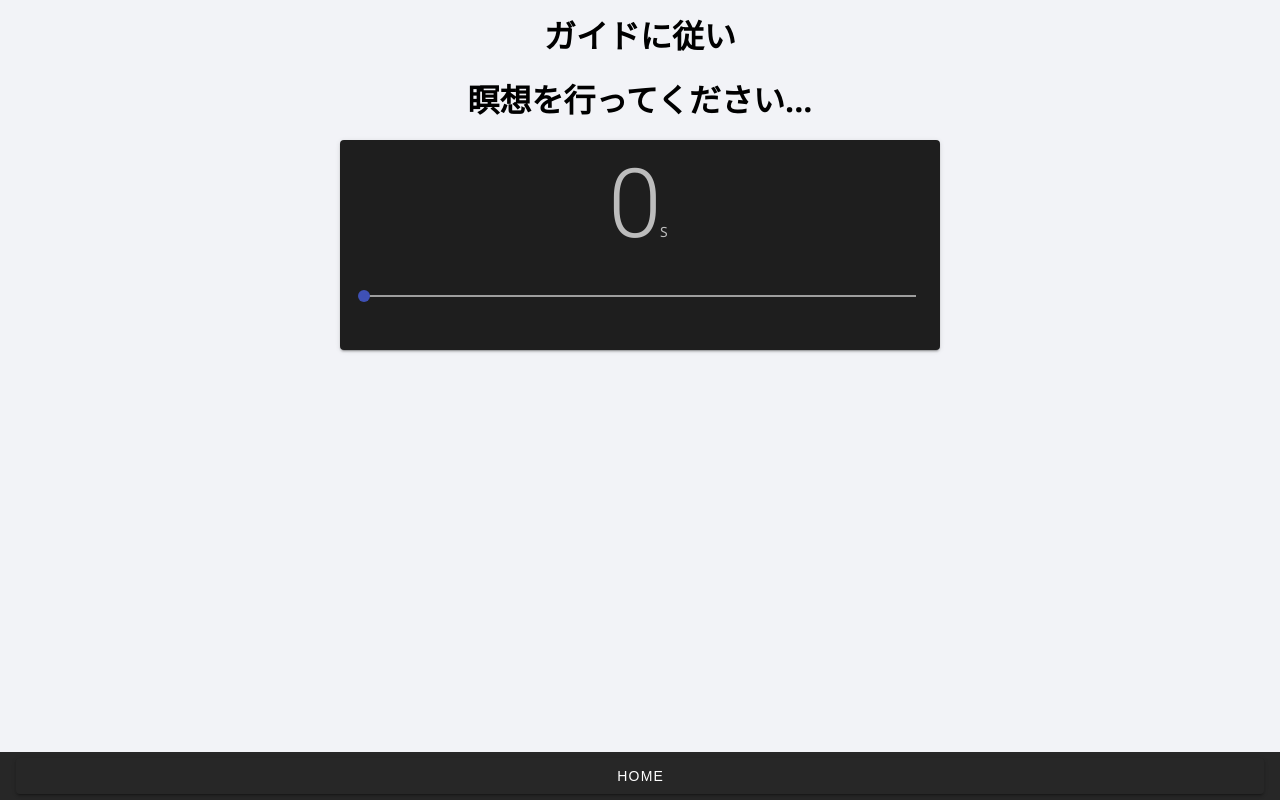
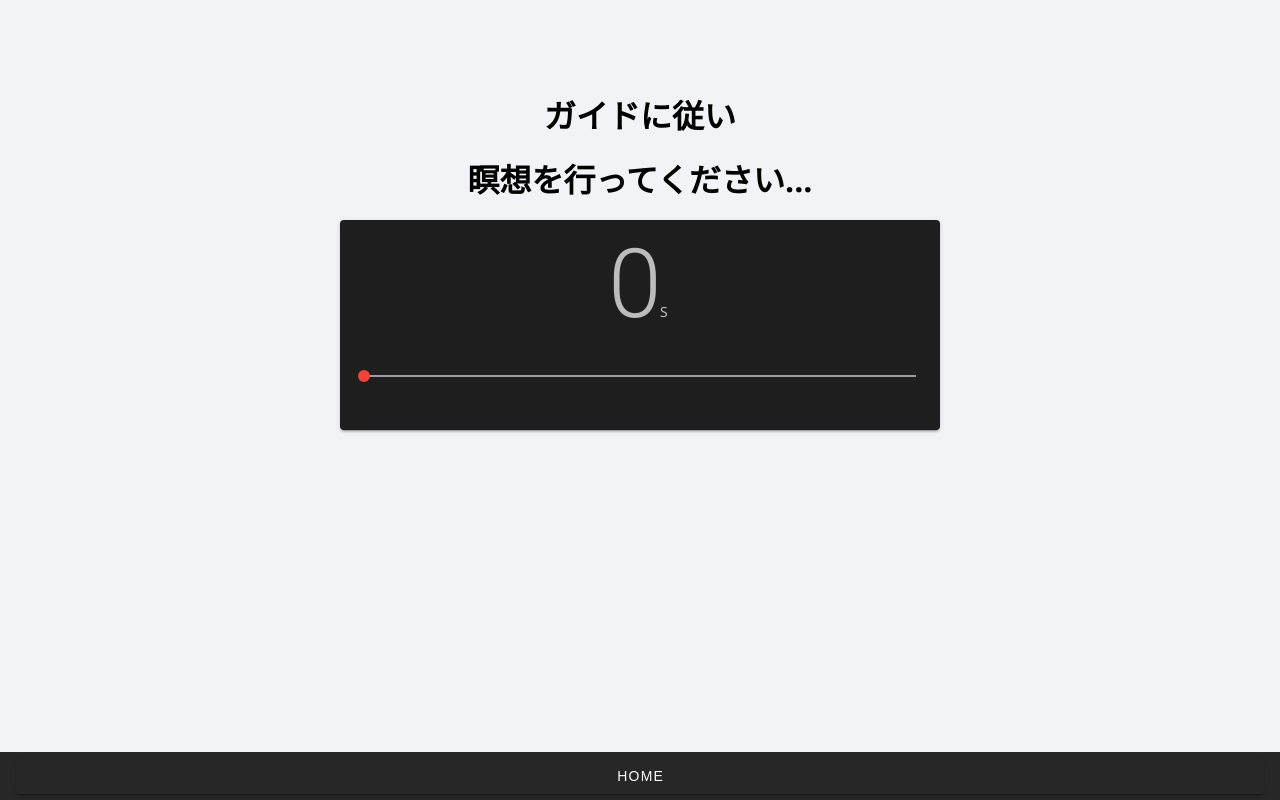
Before and after one commit to SystemEngineeringTeam/geekcamp-vol5, a Nuxt app in the folder front/: page /route/Medi2 in a window 1280 px wide. Built offline with nearby package versions, Linux system fonts and the light colour scheme.

Commit message:
形だけ完成

```diff
--- a/front/pages/route/Medi2.vue
+++ b/front/pages/route/Medi2.vue
@@ -1,6 +1,6 @@
 <template>
   <body>
-    <center class="all">
+    <center class="all pt-10 mt-10">
       <p>ガイドに従い</p>
       <p>瞑想を行ってください...</p>
       <v-card class="mx-auto" max-width="600">
@@ -17,7 +17,7 @@
             track-color="grey"
             always-dirty
             min="0"
-            max="218"
+            :max="allseconds"
           >
           </v-slider>
         </v-card-text>
@@ -30,23 +30,42 @@
 export default {
   data: () => ({
     bpm: 0,
+    maxbpm: 0,
     alltime: 0,
+    allseconds: 0,
   }),
 
   computed: {
     color() {
-      if (this.bpm < 100) return 'indigo'
-      if (this.bpm < 125) return 'teal'
-      if (this.bpm < 140) return 'green'
-      if (this.bpm < 175) return 'orange'
+      if (this.bpm < this.allseconds / 4) return 'indigo'
+      if (this.bpm < (this.allseconds / 4) * 2) return 'teal'
+      if (this.bpm < (this.allseconds / 4) * 2.5) return 'green'
+      if (this.bpm < (this.allseconds / 4) * 3) return 'orange'
       return 'red'
-    },
-    animationDuration() {
-      return `${60 / this.bpm}s`
     },
   },
   created() {
+    setInterval(this.coutUp, 10)
+
     this.alltime = this.$store.state.MidTimeTmp
+    switch (this.alltime) {
+      case 2:
+      case 4:
+      case 6:
+      case 8:
+        this.allseconds = this.alltime * 60
+        break
+      default:
+        break
+    }
+  },
+  methods: {
+    coutUp() {
+      this.bpm += 1
+      if (this.bpm == this.allseconds) {
+        this.$router.push('/route/Medi3')
+      }
+    },
   },
 }
 </script>
--- /dev/null
+++ b/front/pages/route/Medi3.vue
@@ -0,0 +1,29 @@
+<template>
+  <div>
+    <center class="pt-10 mt-10 text">
+      <p>お疲れ様でした！</p>
+      <v-btn
+        large
+        elevation="1"
+        color="#1DA1F2"
+        height="3.2rem"
+        style="text-transform: none"
+      >
+        <div>
+          <v-icon dark size="42px">mdi-twitter</v-icon>
+          Twitter
+        </div>
+      </v-btn>
+    </center>
+  </div>
+</template>
+
+<script>
+export default {}
+</script>
+
+<style>
+.text {
+  color: black;
+}
+</style>
```
